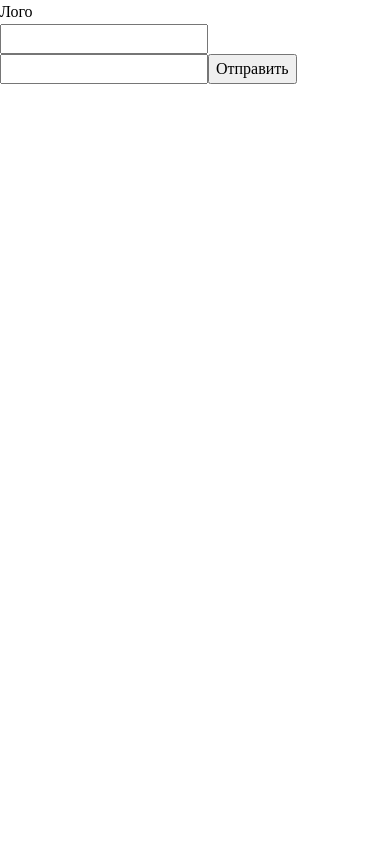
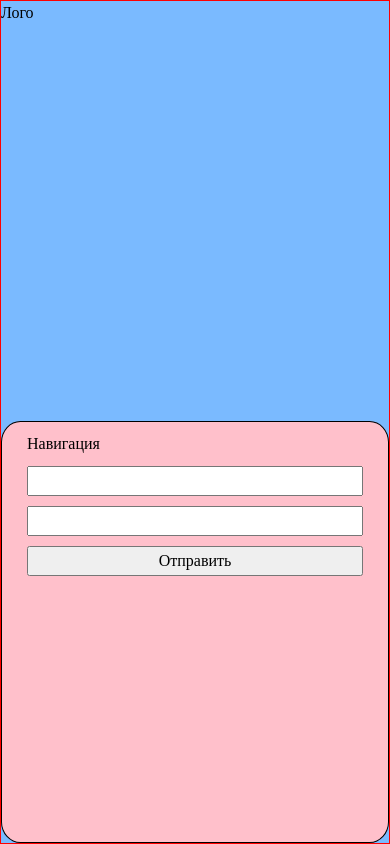
Before and after one commit to drepnikov/sandbox-frontend, a React (Create React App) app: page /login in a window 390 px wide. Built offline with nearby package versions, Linux system fonts and the light colour scheme.

Commit message:
Наброски стилей для формы авторизации
mobile first

```diff
--- a/src/application/App/App.tsx
+++ b/src/application/App/App.tsx
@@ -22,7 +22,7 @@ const App: React.FunctionComponent<IProps> = observer(() => {
         }
     };
 
-  return <div className="App">{getRouter()}</div>;
+    return getRouter();
 });
 
 export { App };
--- a/src/core/styles/main.scss
+++ b/src/core/styles/main.scss
@@ -1,80 +1 @@
-/* https://medium.com/@stasonmars/%D1%81%D0%BE%D0%B2%D1%80%D0%B5%D0%BC%D0%B5%D0%BD%D0%BD%D1%8B%D0%B8%CC%86-%D1%81%D0%B1%D1%80%D0%BE%D1%81-css-f5816963c82b */
-
-/* Указываем box sizing */
-*,
-*::before,
-*::after {
-    box-sizing: border-box;
-}
-
-/* Убираем внутренние отступы */
-ul[class],
-ol[class] {
-    padding: 0;
-}
-
-/* Убираем внешние отступы */
-body,
-h1,
-h2,
-h3,
-h4,
-p,
-ul[class],
-ol[class],
-li,
-figure,
-figcaption,
-blockquote,
-dl,
-dd {
-    margin: 0;
-}
-
-/* Выставляем основные настройки по-умолчанию для body */
-body {
-    min-height: 100vh;
-    scroll-behavior: smooth;
-    text-rendering: optimizeSpeed;
-    line-height: 1.5;
-}
-
-/* Удаляем стандартную стилизацию для всех ul и il, у которых есть атрибут class*/
-ul[class],
-ol[class] {
-    list-style: none;
-}
-
-/* Элементы a, у которых нет класса, сбрасываем до дефолтных стилей */
-a:not([class]) {
-    text-decoration-skip-ink: auto;
-}
-
-/* Упрощаем работу с изображениями */
-img {
-    max-width: 100%;
-    display: block;
-}
-
-/* Указываем понятную периодичность в потоке данных у article*/
-article > * + * {
-    margin-top: 1em;
-}
-
-/* Наследуем шрифты для инпутов и кнопок */
-input,
-button,
-textarea,
-select {
-    font: inherit;
-}
-
-/* Удаляем все анимации и переходы для людей, которые предпочитают их не использовать */
-@media (prefers-reduced-motion: reduce) {
-    * {
-        animation-duration: 0.01ms !important;
-        animation-iteration-count: 1 !important;
-        transition-duration: 0.01ms !important;
-        scroll-behavior: auto !important;
-    }
-}
+@import "./reset";
--- /dev/null
+++ b/src/core/styles/reset.scss
@@ -0,0 +1,80 @@
+/* https://medium.com/@stasonmars/%D1%81%D0%BE%D0%B2%D1%80%D0%B5%D0%BC%D0%B5%D0%BD%D0%BD%D1%8B%D0%B8%CC%86-%D1%81%D0%B1%D1%80%D0%BE%D1%81-css-f5816963c82b */
+
+/* Указываем box sizing */
+*,
+*::before,
+*::after {
+  box-sizing: border-box;
+}
+
+/* Убираем внутренние отступы */
+ul[class],
+ol[class] {
+  padding: 0;
+}
+
+/* Убираем внешние отступы */
+body,
+h1,
+h2,
+h3,
+h4,
+p,
+ul[class],
+ol[class],
+li,
+figure,
+figcaption,
+blockquote,
+dl,
+dd {
+  margin: 0;
+}
+
+/* Выставляем основные настройки по-умолчанию для базового элемента root */
+body {
+  min-height: 100vh;
+  scroll-behavior: smooth;
+  text-rendering: optimizeSpeed;
+  line-height: 1.5;
+}
+
+/* Удаляем стандартную стилизацию для всех ul и il, у которых есть атрибут class*/
+ul[class],
+ol[class] {
+  list-style: none;
+}
+
+/* Элементы a, у которых нет класса, сбрасываем до дефолтных стилей */
+a:not([class]) {
+  text-decoration-skip-ink: auto;
+}
+
+/* Упрощаем работу с изображениями */
+img {
+  max-width: 100%;
+  display: block;
+}
+
+/* Указываем понятную периодичность в потоке данных у article*/
+article > * + * {
+  margin-top: 1em;
+}
+
+/* Наследуем шрифты для инпутов и кнопок */
+input,
+button,
+textarea,
+select {
+  font: inherit;
+}
+
+/* Удаляем все анимации и переходы для людей, которые предпочитают их не использовать */
+@media (prefers-reduced-motion: reduce) {
+  * {
+    animation-duration: 0.01ms !important;
+    animation-iteration-count: 1 !important;
+    transition-duration: 0.01ms !important;
+    scroll-behavior: auto !important;
+  }
+}
--- /dev/null
+++ b/src/pages/LoginPage/LoginPage.scss
@@ -0,0 +1,16 @@
+.login-page {
+    display: flex;
+    flex-direction: column;
+    justify-content: space-between;
+    min-height: 100vh;
+    border: 1px solid red;
+    background-color: #7abaff;
+}
+
+.login-page__form {
+    min-height: 50vh;
+    border: 1px solid black;
+    border-radius: 5%;
+    padding: 10px 25px;
+    background-color: pink;
+}
--- a/src/pages/LoginPage/LoginPage.tsx
+++ b/src/pages/LoginPage/LoginPage.tsx
@@ -1,5 +1,7 @@
 import * as React from "react";
 import { LoginForm } from "@Pages/LoginPage/containers/LoginForm/LoginForm";
+
+import "./LoginPage.scss";
 
 interface IProps {}
 
--- /dev/null
+++ b/src/pages/LoginPage/containers/LoginForm/LoginForm.scss
@@ -0,0 +1,17 @@
+.login-form {
+    width: 100%;
+}
+
+.login-form__nav {
+    margin-bottom: 10px;
+}
+
+.login-form__input {
+    display: block;
+    width: 100%;
+    margin-bottom: 10px;
+}
+
+.login-form__btn {
+    width: 100%;
+}
--- a/src/pages/LoginPage/containers/LoginForm/LoginForm.tsx
+++ b/src/pages/LoginPage/containers/LoginForm/LoginForm.tsx
@@ -2,6 +2,8 @@ import * as React from "react";
 import { useStore } from "@Store";
 import { observer } from "mobx-react-lite";
 import { FormEventHandler, useState } from "react";
+
+import "./LoginForm.scss";
 
 interface IProps {}
 
@@ -14,11 +16,13 @@ const LoginForm: React.FunctionComponent<IProps> = observer(() => {
     const onSubmit: FormEventHandler = (e) => {
         e.preventDefault();
 
-        sessionStore.login({ login, password });
+        // sessionStore.login({ login, password });
     };
 
     return (
-        <form className={"login-form"} onSubmit={onSubmit}>
+        <div className={"login-form"}>
+            <nav className={"login-form__nav"}>Навигация</nav>
+            <form className={"login-form__controls"} onSubmit={onSubmit}>
                 <input className={"login-form__input login-form__input--login"} onChange={(e) => setLogin(e.target.value)} value={login} type={"text"} />
                 <input
                     className={"login-form__input login-form__input--password"}
@@ -27,8 +31,11 @@ const LoginForm: React.FunctionComponent<IProps> = observer(() => {
                     type={"password"}
                 />
 
-            <button type={"submit"}>Отправить</button>
+                <button className={"login-form__btn"} type={"submit"}>
+                    Отправить
+                </button>
             </form>
+        </div>
     );
 });
 
```
Lines whose indentation alone changed are shown as unchanged.
